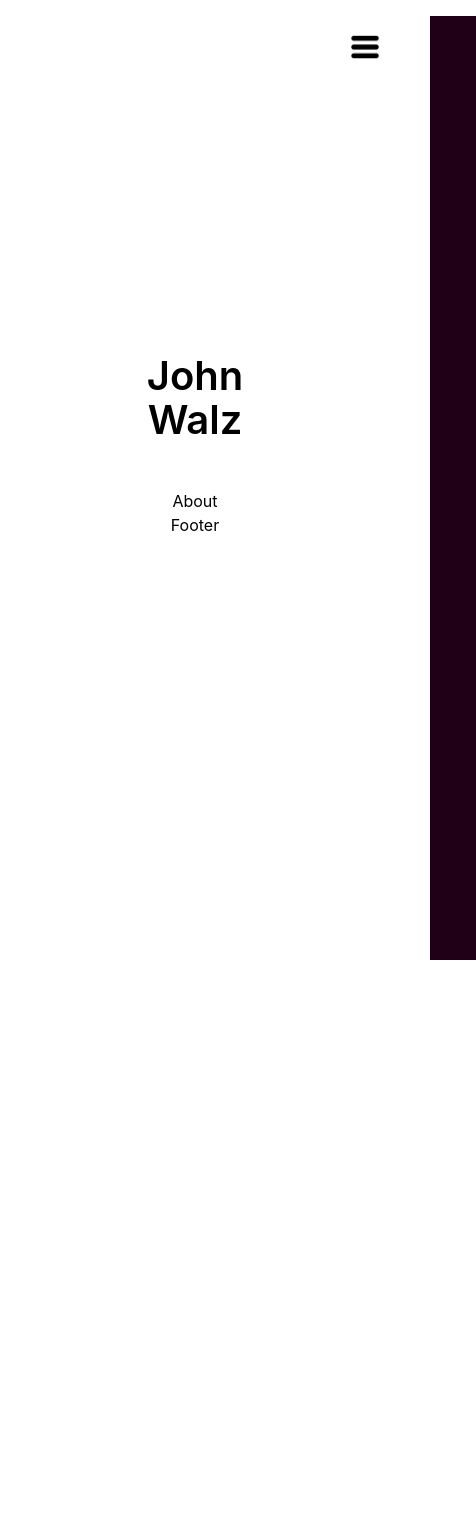
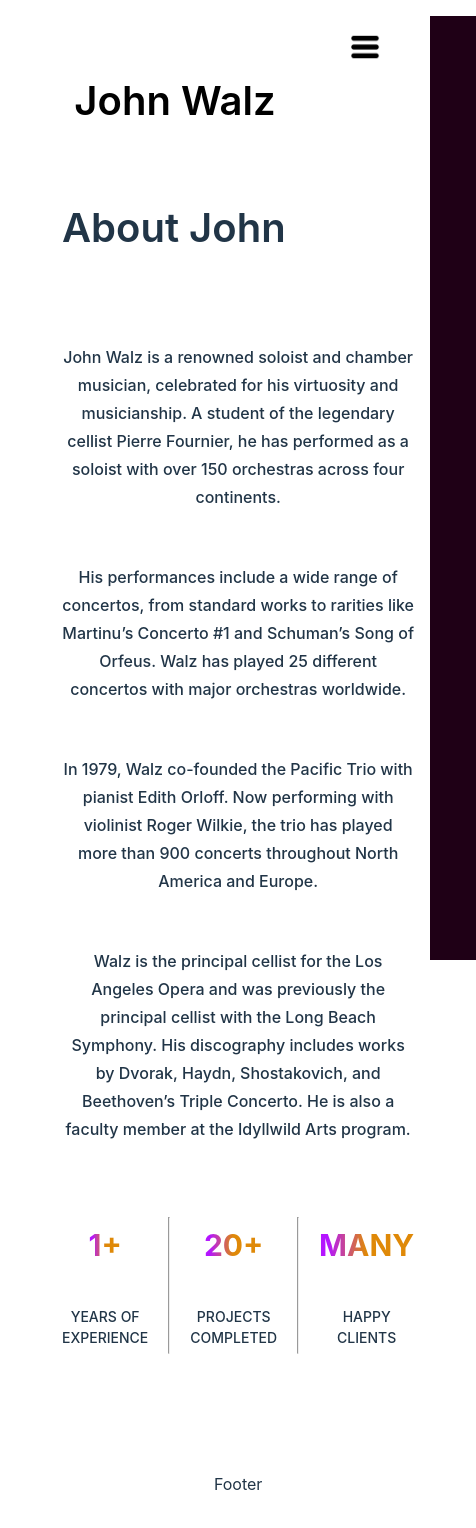
Before and after one commit to justkuper/John-Walz, a React (Vite) app: page /about in a window 390 px wide. Shown: the whole page, 476 px wide, since content can reach past the window. Before the commit the page ends 844 px from the top, so only its background shows below. Built offline with nearby package versions, Linux system fonts and the light colour scheme.

Commit message:
about img and description added

```diff
--- a/src/Components/About/About.css
+++ b/src/Components/About/About.css
@@ -0,0 +1,179 @@
+.about{
+    display: flex;
+    flex-direction: column;
+    align-items: center;
+    justify-content: center;
+    gap: 80px;
+    margin: 80px 170px;
+}
+.about-title{
+    position: relative;
+}
+.about-title h1{
+    padding: 0px 30px;
+    font-size: 80px;
+    font-weight: 600;
+}
+.about-title img{
+    position: absolute;
+    bottom: 0;
+    right: 0;
+    z-index: -1;
+}
+.about-sections{
+    display: flex;
+    gap: 80px;
+}
+.about-right{
+    display: flex;
+    flex-direction: column;
+    gap: 80px;
+}
+.about-para{
+    display: flex;
+    flex-direction: column;
+    gap: 20px;
+    font-size: 24px;
+    font-weight: 500;
+}
+.about-skills{
+    display: flex;
+    flex-direction: column;
+    gap: 20px;
+}
+.about-skill{
+    display: flex;
+    gap: 50px;
+    align-items: center;
+    transition: 0.3s;
+}
+.about-skill p{
+    min-width: 150px;
+    font-size: 24px;
+    font-weight: 500;
+}
+.about-skill hr{
+    outline: none;
+    border: none;
+    width: 50%;
+    height: 8px;
+    border-radius: 50px;
+    background: linear-gradient(264deg, #df8908 -5.09%, #b415ff 106.28%);
+}
+.about-achievements{
+    display: flex;
+    width: 100%;
+    justify-content: space-around;
+    margin-bottom: 80px;
+}
+.about-achievement{
+    display: flex;
+    flex-direction: column;
+    align-items: center;
+    gap: 10px;
+    transition: 0.5s;
+}
+.about-achievement h1{
+    font-size: 60px;
+    font-weight: 700;
+    background: linear-gradient(270deg, #df8908 50.41%, #b415ff 90.25%);
+    background-clip: text;
+    -webkit-background-clip: text;
+    -webkit-text-fill-color: transparent;
+}
+.about-achievement p{
+    font-size: 22px;
+    font-weight: 500;
+}
+.about-skill:hover{
+    transform: scale(1.05);
+    transition: 0.3s;
+}
+.about-achievement:hover{
+    transform: scale(1.12);
+    transition: 0.5s;
+}
+.about-left img{
+    width: 300px;
+}
+@media(max-width:768px){
+    .about{
+        gap: 80px;
+        margin: 50px 70px;
+        align-items: start;
+    }
+    .about-title h1{
+        font-size: 50px;
+        padding: 0;
+    }
+    .about-title img{
+        width: 130px;
+        right: -20px;
+    }
+    .about-sections{
+        flex-direction: column;
+    }
+    .about-left{
+        display: none;
+    }
+    .about-para{
+        font-size: 18px;
+        line-height: 32px;
+    }
+    .about-skill{
+        gap: 20px;
+        align-items: center;
+    }
+    .about-skill p{
+        font-size: 20px;
+    }
+    .about-skill hr{
+        height: 6px;
+    }
+    .about-achievements{
+        justify-content: space-between;
+    }
+    .about-achievement{
+        gap: 10px;
+    }
+    .about-achievement h1{
+        font-size: 34px;
+        font-weight: 700;
+    }
+    .about-achievement p{
+        text-align: center;
+        font-size: 16px;
+    }
+}
+@media(max-width:425px){
+    .about{
+        gap: 50px;
+        margin: 30px 30px;
+    }
+    .about-title h1{
+        font-size: 40px;
+    }
+    .about-title img{
+        width: 100px;
+        right: -10px;
+    }
+    .about-para{
+        font-size: 16px;
+        line-height: 28px;
+    }
+    .about-skill p{
+        font-size: 18px;
+    }
+    .about-skill hr{
+        height: 4px;
+    }
+    .about-achievements{
+        gap: 20px;
+    }
+    .about-achievement h1{
+        font-size: 30px;
+    }
+    .about-achievement p{
+        font-size: 14px;
+    }
+}
--- a/src/Components/About/About.jsx
+++ b/src/Components/About/About.jsx
@@ -1,9 +1,43 @@
 import React from 'react'
 import './About.css'
+import profile_img from '../../assets/cat_about.jpg'
 
 const About = () => {
   return (
-    <div>About</div>
+    <div id='about' className='about'>
+        <div className="about-title">
+            <h1>About John</h1>
+        </div>
+        <div className="about-sections">
+            <div className="about-left">
+                <img src={profile_img} alt="" />
+            </div>
+            <div className="about-right">
+                <div className="about-para">
+                  <p>John Walz is a renowned soloist and chamber musician, celebrated for his virtuosity and musicianship. A student of the legendary cellist Pierre Fournier, he has performed as a soloist with over 150 orchestras across four continents.</p>
+                  <p>His performances include a wide range of concertos, from standard works to rarities like Martinu’s Concerto #1 and Schuman’s Song of Orfeus. Walz has played 25 different concertos with major orchestras worldwide.</p>
+                  <p>In 1979, Walz co-founded the Pacific Trio with pianist Edith Orloff. Now performing with violinist Roger Wilkie, the trio has played more than 900 concerts throughout North America and Europe.</p>
+                  <p>Walz is the principal cellist for the Los Angeles Opera and was previously the principal cellist with the Long Beach Symphony. His discography includes works by Dvorak, Haydn, Shostakovich, and Beethoven’s Triple Concerto. He is also a faculty member at the Idyllwild Arts program.</p>
+                </div>
+            </div>
+        </div>
+        <div className="about-achievements">
+            <div className="about-achievement">
+                <h1>1+</h1>
+                <p>YEARS OF EXPERIENCE</p>
+            </div>
+            <hr />
+            <div className="about-achievement">
+                <h1>20+</h1>
+                <p>PROJECTS COMPLETED</p>
+            </div>
+            <hr />
+            <div className="about-achievement">
+                <h1>MANY</h1>
+                <p>HAPPY CLIENTS</p>
+            </div>
+        </div>
+    </div>
   )
 }
 
--- a/src/Components/Nav/Navbar.css
+++ b/src/Components/Nav/Navbar.css
@@ -1,21 +1,22 @@
-*{
-    color: black;
-}
-.navbar{
+/* Navbar.module.css */
+
+.navbar {
     display: flex;
     align-items: center;
     justify-content: space-between;
     margin: 20px 10%;
     color: black;
 }
-.nav-menu{
+
+.nav-menu {
     display: flex;
     align-items: center;
     list-style: none;
     gap: 40px;
     font-size: 16px;
 }
-.nav-connect{
+
+.nav-connect {
     padding: 15px 20px;
     border-radius: 50px;
     background: linear-gradient(267deg, #DA7C25 0.36%, #B923E1 102.06%);
@@ -23,77 +24,84 @@
     cursor: pointer;
     transition: 0.5s;
 }
-.navbar-logo{
+
+.navbar-logo {
     position: relative;
 }
-.navbar-logo h1{
+
+.navbar-logo h1 {
     padding: 0px 30px;
     font-size: 60px;
     font-weight: 600;
 }
 
-.navbar-logo img{
+.navbar-logo img {
     position: absolute;
     bottom: 0;
     right: 0;
     z-index: -1;
     width: 180px;
 }
-.nav-connect:hover{
+
+.nav-connect:hover {
     transform: scale(1.05);
     border: 2px solid white;
     border-radius: 50px;
 }
-.nav-menu li{
+
+.nav-menu li {
     display: flex;
     flex-direction: column;
     gap: 5px;
     cursor: pointer;
 }
 
-.nav-menu li img{
-    display: flex;
-    margin: auto;
-}
-.anchor-link{
+.anchor-link {
     text-decoration: none;
     color: white;
 }
-.nav-mob-close{
+
+.nav-mob-close {
     display: none;
     cursor: pointer;
 }
-.nav-mob-open{
+
+.nav-mob-open {
     display: none;
     cursor: pointer;
     width: 30px;
 }
-@media(max-width:768px){
-    .navbar{
+
+@media (max-width: 768px) {
+    .navbar {
         margin: 20px 6%;
     }
-    .nav-connect{
+
+    .nav-connect {
         display: none;
     }
-    .nav-mob-open{
+
+    .nav-mob-open {
         display: block;
         position: absolute;
         right: 30px;
     }
-    .nav-mob-close{
+
+    .nav-mob-close {
         display: block;
         position: absolute;
         top: 30px;
         right: 7%;
         width: 30px;
     }
-    .navbar ul{
+
+    .navbar ul {
         position: fixed;
         flex-direction: column;
         align-items: start;
         top: 0;
         gap: 30px;
-        background-color: #1F0016;
+        background-color: #1f0016;
         width: 300px;
         height: 100%;
         z-index: 2;
@@ -101,7 +109,8 @@
         right: -300px;
         padding-top: 100px;
     }
-    .nav-menu li{
+
+    .nav-menu li {
         font-size: 22px;
         padding-left: 50px;
         flex-direction: row;
@@ -109,46 +118,44 @@
     }
 }
 
-@media(max-width:425px){
-    .navbar{
+@media (max-width: 425px) {
+    .navbar {
         margin: 20px 3%;
     }
-    .navbar-logo h1{
+
+    .navbar-logo h1 {
         font-size: 40px;
     }
-    .navbar-logo h2{
-        left: 56px;
-        font-size: 40px;
-    }
-    .navbar-logo img{
+
+    .navbar-logo img {
         width: 150px;
     }
-    .nav-menu li{
+
+    .nav-menu li {
         font-size: 2.5rem;
         padding-left: 30px;
+    }
 
-    }
-    .nav-menu li img{
-        width: 5rem;
-    }
-    .nav-mob-close{
+    .nav-mob-close {
         display: block;
         position: absolute;
         right: 2rem;
     }
-    .nav-mob-open{
+
+    .nav-mob-open {
         display: block;
         position: absolute;
         top: 2rem;
         right: 10px;
     }
-    .navbar ul{
+
+    .navbar ul {
         position: fixed;
         flex-direction: column;
         align-items: start;
         top: 0;
         gap: 30px;
-        background-color: #1F0016;
+        background-color: #1f0016;
         width: 20rem;
         height: 100%;
         z-index: 2;
--- a/src/Components/Nav/Navbar.jsx
+++ b/src/Components/Nav/Navbar.jsx
@@ -1,4 +1,6 @@
+// Navbar.jsx
 import React, { useRef, useState } from 'react';
+import { Link } from 'react-router-dom'; // Import Link from react-router-dom
 import './Navbar.css';
 import menu_open from '../../assets/menus.png';
 import menu_close from '../../assets/arrow.png';
@@ -10,59 +12,27 @@ const Navbar = () => {
   const openMenu = () => {
     menuRef.current.style.right = "0";
   };
-
   const closeMenu = () => {
     menuRef.current.style.right = "-400px";
   };
 
   return (
-    <div className='navbar'>
+    <div className="navbar">
       <div className="navbar-logo">
         <h1>John Walz</h1>
       </div>
+      <img src={menu_open} onClick={openMenu} alt="" className="nav-mob-open" />
+      <ul ref={menuRef} className="nav-menu">
+        <img src={menu_close} onClick={closeMenu} alt="" className="nav-mob-close" />
 
-      <img src={menu_open} onClick={openMenu} alt="Open Menu" className='nav-mob-open' />
-
-      <ul ref={menuRef} className="nav-menu">
-        <img src={menu_close} onClick={closeMenu} alt="Close Menu" className="nav-mob-close" />
-
-        <li>
-          <a href="/home" target="_blank" rel="noopener noreferrer" onClick={() => setMenu("home")}>
-            Home
-          </a>
-        </li>
-
-        <li>
-          <a href="/about" target="_blank" rel="noopener noreferrer" onClick={() => setMenu("about")}>
-            About Me
-          </a>
-        </li>
-
-        <li>
-          <a href="/services" target="_blank" rel="noopener noreferrer" onClick={() => setMenu("services")}>
-            Services
-          </a>
-        </li>
-
-        <li>
-          <a href="/work" target="_blank" rel="noopener noreferrer" onClick={() => setMenu("work")}>
-            Portfolio
-          </a>
-        </li>
-
-        <li>
-          <a href="/contact" target="_blank" rel="noopener noreferrer" onClick={() => setMenu("contact")}>
-            Contact
-          </a>
-        </li>
-
+        {/* Use Link for navigation */}
+        <li><Link to="/" onClick={() => setMenu("home")}>Home</Link></li>
+        <li><Link to="/about" onClick={() => setMenu("about")}>About</Link></li>
+        <li><Link to="/recordings" onClick={() => setMenu("recordings")}>Recordings</Link></li>
+        <li><Link to="/performances" onClick={() => setMenu("performances")}>Performances</Link></li>
+        <li><Link to="/reviews" onClick={() => setMenu("reviews")}>Reviews</Link></li>
+        <li><Link to="/contact" onClick={() => setMenu("contact")}>Contact</Link></li>
       </ul>
-
-      <div className="nav-connect">
-        <a href="/contact" target="_blank" rel="noopener noreferrer">
-          Connect With Me
-        </a>
-      </div>
     </div>
   );
 };
--- /dev/null
+++ b/src/Components/Performances/Performances.jsx
@@ -0,0 +1,10 @@
+import React from 'react'
+import './Performances.css'
+
+const Performances = () => {
+  return (
+    <div>Performances</div>
+  )
+}
+
+export default Performances
--- a/src/Components/Services/Services.jsx
+++ b/src/Components/Recordings/Recordings.jsx
@@ -1,5 +1,5 @@
 import React from 'react'
-import './Services.css'
+import './Recordings.css'
 
 const Services = () => {
   return (
--- /dev/null
+++ b/src/Components/Reviews/Reviews.jsx
@@ -0,0 +1,10 @@
+import React from 'react'
+import './Reviews.css'
+
+const Reviews = () => {
+  return (
+    <div>Reviews</div>
+  )
+}
+
+export default Reviews
```
Also changed, not shown: src/App.jsx (+7 -8 lines), src/Components/Portfolio/Portfolio.jsx (deleted, +0 -10 lines), src/Components/Performances/Performances.css (added), src/Components/Recordings/Recordings.css (added), src/Components/Reviews/Reviews.css (added), src/assets/design_61.jpg (added).
